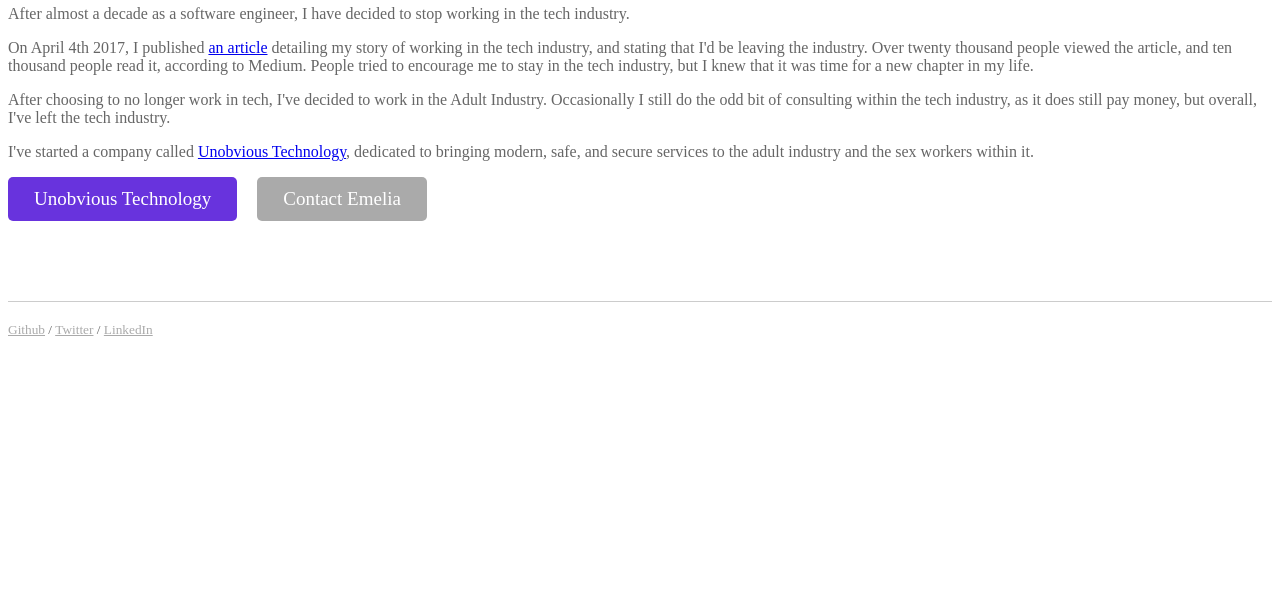
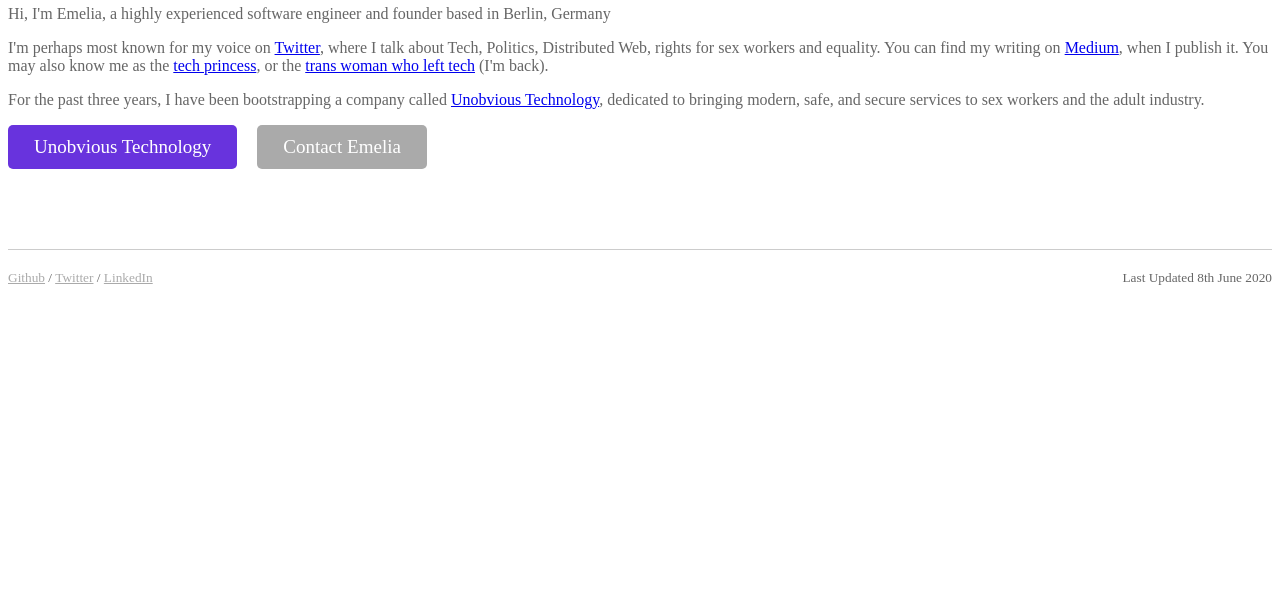
Before and after one commit to ThisIsMissEm/brandedcode.com, a Gatsby site: page / in a window 1280 px wide. Shown: the part 191-800 px from the top of the page. Built offline with nearby package versions, Linux system fonts and the light colour scheme; Gatsby itself is replaced by a stand-in of ours.

Commit message:
Update website with newer information

```diff
--- a/src/pages/index.js
+++ b/src/pages/index.js
@@ -27,22 +27,24 @@
         return (
           <header>
             <h1 style={{ fontSize: matches ? '60px' : '48px', fontWeight: 800, color: '#6833DD' }}>BrandedCode</h1>
-            <h2 style={{ fontSize: matches ? '24px' : '20px', fontWeight: 800 }}>The former brand of Emelia Smith</h2>
+            <h2 style={{ fontSize: matches ? '24px' : '20px', fontWeight: 800 }}>The online presence of Emelia Smith</h2>
           </header>
         )
       }}
     </Responsive>
     <section style={{ color: '#666' }}>
-      <p>After almost a decade as a software engineer, I have decided to stop working in the tech industry.</p>
-      <p>On April 4th 2017, I published <a href="https://medium.com/@thisismissem/tech-this-is-good-bye-19b88b2a760f" title="Read the article “Tech, This Is Good Bye.”">an article</a> detailing my story of working in the tech industry, and stating that I'd be leaving the industry. Over twenty thousand people viewed the article, and ten thousand people read it, according to Medium. People tried to encourage me to stay in the tech industry, but I knew that it was time for a new chapter in my life.</p>
-      <p>After choosing to no longer work in tech, I've decided to work in the Adult Industry. Occasionally I still do the odd bit of consulting within the tech industry, as it does still pay money, but overall, I've left the tech industry.</p>
-      <p>I've started a company called <a href="https://unobvious.technology" title="Learn more about Unobvious Technology">Unobvious Technology</a>, dedicated to bringing <span title="(like those I used to build in the tech industry)">modern, safe, and secure services</span> to the adult industry and the sex workers within it.</p>
+      <p>Hi, I'm Emelia, a highly experienced software engineer and founder based in Berlin, Germany</p>
+      <p>I'm perhaps most known for my voice on <a href="https://twitter.com/thisismissem" title="Follow Emelia on Twitter">Twitter</a>, where I talk about Tech, Politics, Distributed Web, rights for sex workers and equality. You can find my writing on <a href="https://medium.com/@thisismissem" title="Read articles by Emelia on Medium">Medium</a>, when I publish it. You may also know me as the <a href="https://www.instagram.com/p/B6B4vVRIA22/" title="Photo of Emelia dressed as a princess at React Day Berlin 2020">tech princess</a>, or the <a href="https://medium.com/@thisismissem/tech-this-is-good-bye-19b88b2a760f" title="Read the article about Emelia leaving tech">trans woman who left tech</a> (I'm back).</p>
+      <p>For the past three years, I have been bootstrapping a company called <a href="https://unobvious.technology" title="Learn more about Unobvious Technology">Unobvious Technology</a>, dedicated to bringing <span title="(like those I've built in the tech industry)">modern, safe, and secure services</span> to sex workers and the adult industry.</p>
 
       <Button href="https://unobvious.technology" isPrimary title="Learn more about Unobvious Technology">Unobvious Technology</Button>
       <Button href="mailto:emelia@brandedcode.com?subject=Hi!">Contact Emelia</Button>
     </section>
     <footer style={{ marginTop: '60px', borderTop: '1px solid #ccc', padding: '6px 0 0', color: '#666', fontSize: 'smaller'}}>
-      <p><a href="https://github.com/thisismissem" title="Emelia on Github" style={{color: '#aaa'}}>Github</a> / <a href="https://twitter.com/thisismissem" title="Follow on Twitter" style={{color: '#aaa'}}>Twitter</a> / <a href="https://www.linkedin.com/in/thisismissem" title="See my previous work on LinkedIn" style={{color: '#aaa'}}>LinkedIn</a></p>
+      <p>
+        <a href="https://github.com/thisismissem" title="Emelia on Github" style={{color: '#aaa'}}>Github</a> / <a href="https://twitter.com/thisismissem" title="Follow on Twitter" style={{color: '#aaa'}}>Twitter</a> / <a href="https://www.linkedin.com/in/thisismissem" title="See my previous work on LinkedIn" style={{color: '#aaa'}}>LinkedIn</a>
+        <span style={{ float: 'right' }}>Last Updated 8th June 2020</span>
+      </p>
     </footer>
   </div>
 )
```
